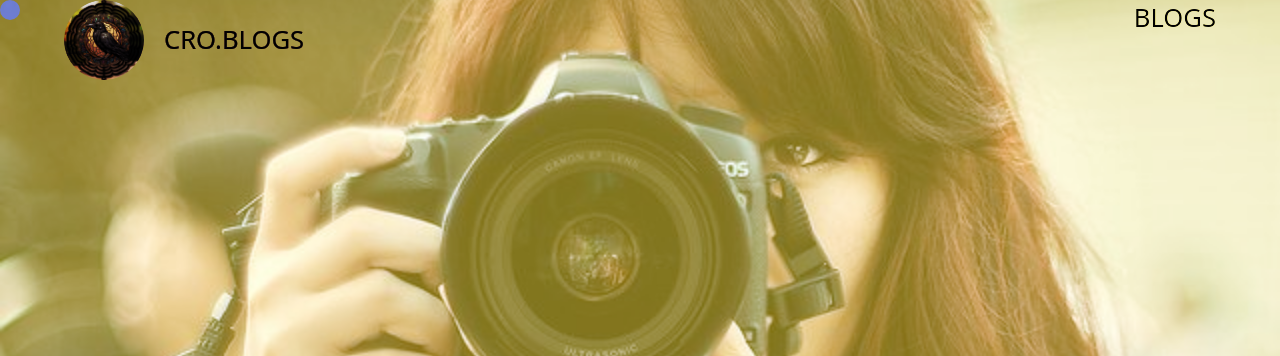
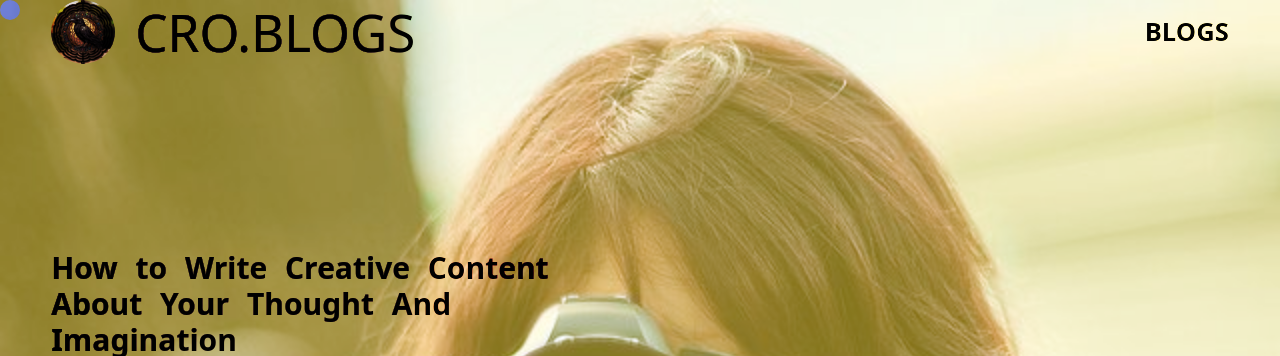
Before and after one commit to dev-Shivam999/Blog-App-Client, a React (Vite) app: page / in a window 1280 px wide. Shown: the top 356 px of the page. Built offline with nearby package versions, Linux system fonts and the light colour scheme.

Commit message:
make ui well

```diff
--- a/src/components/BlogCard.tsx
+++ b/src/components/BlogCard.tsx
@@ -33,7 +33,7 @@ const BlogCard = memo(({ authorName, BlogerId, type, authorPic, content, publish
                         {authorPic == "" ? title : title}
                     </h1>
                     {
-                        type !== "/Profile" && <div className='flex justify-center  w-full h-[50vh] '>
+                        type !== "/Profile" && <div className='flex justify-center  w-full h-[50vw] '>
                             <Img className='w-full  h-full rounded-lg ' st='100' val={avatar} />
 
                         </div>
--- a/src/components/FirstCard.tsx
+++ b/src/components/FirstCard.tsx
@@ -11,7 +11,7 @@ const FirstCard = ({ authorName, BlogerId, type, authorPic, content, publishedDa
         <div  className="flex flex-wrap-reverse justify-between gap-3 sm:flex-nowrap">
             <div className="w-full sm:w-[60%]" >
                 <Link to={`/blog/${id}`} className="  ">
-                     <Img val={avatar} className="rounded-lg h-[50vh]  w-full    " />
+                     <Img val={avatar} className="rounded-lg h-[50vw] sm:h-[50vh]  w-full    " />
                     <div className="my-2">
                         <Dat publishedDate={publishedDate} /> <span className="ms-2 uppercase">{authorName}</span>
                     </div>
--- a/src/components/MidNav.tsx
+++ b/src/components/MidNav.tsx
@@ -1,24 +1,40 @@
-import  { memo } from 'react';
+import { memo, useState } from 'react';
 import { Link } from 'react-router-dom';
 import Nav from './nav';
 import Nav2 from './Nav2';
 import Img from './Img';
-const MidNav = memo(({val,val2}:{val:string,val2:boolean}) => {
+import { FaEquals, FaX } from 'react-icons/fa6';
+const MidNav = memo(({ val, val2 }: { val: string, val2: boolean }) => {
 
 
+
+    const [show, setShow] = useState<boolean>(true)
     return (
         <>
+            <div className={`flex flex-wrap justify-between text-xl items-center`}>
                 <Nav2 />
-            {val2 ?
+                {val2 && window.innerWidth > 550 ?
                     <div className='flex gap-2 items-center'>
                         <Link to={'/create'} className=' bg-white text-black px-3 pb-1 flex justify-center items-center py-0 rounded-full'>
                             +
                         </Link>
                         <Link to={'/Profile'} className='w-[10vw] sm:w-[5vw] sm:h-[5vw] h-[10vw] rounded-full overflow-hidden text-center flex justify-center items-center bg-slate-700 text-white  '>
-                        <Img className='w-screen  rounded-lg sm:w-[22.5vw] sm:h-[25vw]  md:w-[10vw] md:h-[10vw]' val={val}/>
+                            <Img className='w-screen  rounded-lg sm:w-[22.5vw] sm:h-[25vw]  md:w-[10vw] md:h-[10vw]' val={val} />
 
                         </Link>
-            </div> : window.innerWidth > 500 ? <div className='flex gap-3 items-center'>
+                    </div> :
+                    val2 && window.innerWidth < 550 ?
+                        <div>
+
+                            {show ?
+                                <FaEquals onClick={() => setShow(false)} />
+                                :
+                                <FaX onClick={() => setShow(true)} />
+
+                            }
+
+                        </div>
+                        : !val2 && <div className='flex gap-3 items-center'>
                             {
                                 <>
                                     <Link className='text-xl ho text-center relative rounded-md ' to={'/signup'}>
@@ -28,7 +44,9 @@ const MidNav = memo(({val,val2}:{val:string,val2:boolean}) => {
 
                                 </>
                             }
-            </div>:<Nav val={val2} />}
+                        </div>}
+            </div>
+            <Nav show={show} val2={val} val={val2} />
         </>
     )
 });
--- a/src/components/Nav2.tsx
+++ b/src/components/Nav2.tsx
@@ -5,11 +5,13 @@ import Img from './Img';
 const Nav2 = () => {
     return (
         <>
-            <Link to={'/'} className=' '><h1 className=' flex  items-center  gap-5 text-[4vw] sm:text-[2vw]'>
-                <Img className='rounded-full w-20' val='/FIRST.png'/>
-                CRO.BLOGS</h1></Link>
-            <Link to={'/Blogs'}><h1 className='text-[4vw] sm:text-[2vw] text-end' >BLOGS</h1></Link>
-        </>
+            <Link to={'/'} className=' '>
+            <h1 className=' flex  items-center  gap-5 text-[8vw] mb-3 sm:mb-0  sm:text-[4vw]'>
+                <Img className='rounded-full w-[20vw] sm:w-[5vw]' val='/FIRST.png'/>
+                CRO.BLOGS</h1>
+                </Link>
+
+            </>
     );
 };
 
--- a/src/components/Pro.tsx
+++ b/src/components/Pro.tsx
@@ -1,5 +1,5 @@
-import  { memo, useEffect } from 'react';
-import {  useLocation, useNavigate, useParams } from 'react-router-dom';
+import { memo, useEffect, useState } from 'react';
+import { Link, useLocation, useNavigate, useParams } from 'react-router-dom';
 import Follow from './Follow';
 import BloggerInfo from './BlogerInfo';
 import EditsProfile from './EditsProfile';
@@ -13,8 +13,9 @@ import toast from 'react-hot-toast';
 import Img from './Img';
 import Nav2 from './Nav2';
 import { BookLoaderComponent } from './Loading';
+import { FaEquals, FaX } from 'react-icons/fa6';
 
-const Pro = memo(({show}:{show:true|false}) => {
+const Pro = memo(({ show }: { show: true | false }) => {
     const { id } = useParams()
     const lo = useLocation()
 
@@ -38,8 +39,8 @@ const Pro = memo(({show}:{show:true|false}) => {
 
                     dispatch(setLoading({ user: res.data.message.user, data: res.data.message.data, Loading: false }))
 
-               }else{
-                   if (res.data.message =='Not found') {
+                } else {
+                    if (res.data.message == 'Not found') {
                         toast.error(res.data.message, {
                             style: {
                                 border: '5px solid red',
@@ -48,7 +49,7 @@ const Pro = memo(({show}:{show:true|false}) => {
                         })
                         navigate('/Blogs')
                     }
-               else{
+                    else {
                         toast.error(res.data.message, {
                             style: {
                                 border: '5px solid red',
@@ -65,6 +66,8 @@ const Pro = memo(({show}:{show:true|false}) => {
         ).catch(err => console.log(err))
 
     }, [])
+
+    const [show2, setShow] = useState<boolean>(true)
     const { Loading, user } = useSelector((state: InitialState2) => state.c)
 
 
@@ -75,12 +78,42 @@ const Pro = memo(({show}:{show:true|false}) => {
 
     return (
         <div className='p-4'>
-            <div className='text-3xl font-bold grid  px-3  grid-cols-2 '>
 
-                <Nav2/>
+            <div className='flex justify-between items-center'>
+                <Nav2 />
+                <div className='justify-end'>
+
+                    {
+                        window.innerWidth > 550 ? <Link to={'/Blogs'}><h1 className='text-[4vw] sm:text-[2vw]  font-semibold text-end' >BLOGS</h1></Link>
+                            :
+                            show2 ?
+                                <FaEquals className='text-[8vw]  sm:text-[4vw]' onClick={() => setShow(false)} />
+                                :
+                                <FaX className='text-[8vw]  sm:text-[4vw]' onClick={() => setShow(true)} />
+
+                    }
+
                 </div>
+            </div>
+                    <  >
                         {
-                Loading ? <BookLoaderComponent/> :
+                            !show2 &&
+                            <ul className=''>
+
+                                <li>
+                                    <Link to={'/Blogs'}><h1 className='text-[4vw] sm:text-[2vw]  my-3 font-semibold text-end' >BLOGS</h1></Link>
+
+                                </li>
+
+
+
+                            </ul>
+
+                        }
+                    </>
+
+            {
+                Loading ? <BookLoaderComponent /> :
                     <>
                         <div className='p-3  '>
 
@@ -106,7 +139,7 @@ const Pro = memo(({show}:{show:true|false}) => {
                                 </div>
 
                                 {
-                                    show ? <EditsProfile />:<Fm />
+                                    show ? <EditsProfile /> : <Fm />
                                 }
 
 
@@ -124,7 +157,7 @@ const Pro = memo(({show}:{show:true|false}) => {
                             <div className='grid grid-cols-1 sm:grid-cols-2 '>
 
                                 {
-                                user?.blogs && user?.blogs && user?.blogs.map(blog => <BlogCard BlogerId={String(user.id)} authorName={user?.name} Like={blog.Likes}  authorPic={user?.img}  type={String(lo.pathname)} avatar={blog.avtar} content={blog.content} publishedDate={blog.created} title={blog.title} id={blog.id} img={blog.avtar} key={blog.id} />)
+                                    user?.blogs && user?.blogs && user?.blogs.map(blog => <BlogCard BlogerId={String(user.id)} authorName={user?.name} Like={blog.Likes} authorPic={user?.img} type={String(lo.pathname)} avatar={blog.avtar} content={blog.content} publishedDate={blog.created} title={blog.title} id={blog.id} img={blog.avtar} key={blog.id} />)
                                 }
                             </div>
 
--- a/src/components/Up.tsx
+++ b/src/components/Up.tsx
@@ -1,14 +1,50 @@
 
+import { FaEquals, FaX } from "react-icons/fa6";
 import Nav2 from "./Nav2";
+import { useState } from "react";
+import { Link } from "react-router-dom";
+
 
 const Up = () => {
+  const [show, setShow] = useState<boolean>(true)
   return (
     <div className="relative h-[80vh] w-full  ">
       <div className=" tt  absolute top-0 left-0   h-full w-full "></div>
-      <div
-        className="absolute top-0 grid grid-cols-2 left-0 px-16   mix-blend-hard-light  h-full w-full text-3xl"
+      <div className="absolute top-0    left-0 px-[4vw]   mix-blend-hard-light  h-full w-full text-3xl"
         style={{ backgroundColor: "rgb(253 247 147 / 47%)" }}>
-             <Nav2/>
+
+        <div className="flex  items-center justify-between">    <Nav2 />
+          <div>
+
+            {
+              window.innerWidth > 550 ? <Link to={'/Blogs'}><h1 className='text-[4vw] sm:text-[2vw]  font-semibold text-end' >BLOGS</h1></Link>
+:
+            show ?
+              <FaEquals onClick={() => setShow(false)} />
+              :
+              <FaX onClick={() => setShow(true)} />
+
+            }
+
+          </div>
+        </div>
+        <  >
+          {
+            !show &&
+            <ul className=''>
+
+              <li>
+                <Link to={'/Blogs'}><h1 className='text-[4vw] sm:text-[2vw]  font-semibold text-end' >BLOGS</h1></Link>
+
+              </li>
+
+
+
+            </ul>
+
+          }
+        </>
+
         <div className="w-full h-3/4  flex  items-center">
           <h2 className=" w-[500px] font-bold" style={{ wordSpacing: "10px" }}>
             How to Write Creative Content About Your Thought And Imagination
--- a/src/components/from.tsx
+++ b/src/components/from.tsx
@@ -114,14 +114,14 @@ const content = useRef<HTMLTextAreaElement | null>(null)
         }
     }
 return (
-    <form className='w-2/3 glass p-5  ' onSubmit={send}>
+    <form className='sm:w-2/3 w-11/12 glass sm:p-5  ' onSubmit={send}>
 
             <Setimg fo={or ? or : ""} im={im} />
 
         <div className='w-full  mx-auto'>
             <input type="text" placeholder='Enter the your blog title' ref={title ? title : ""} className='outline-none m-2 w-full rounded-md p-3 text-xl pls  bg-transparent font-bold font-mono' />
             <textarea name="" id="" cols={30} rows={10} ref={content ? content : ""} className='outline-none sr mx-2 rounded-md w-full p-3  bg-transparent pls ' spellCheck={false} placeholder='Enter the your blog story'></textarea>
-            <button className={`w-full transition-all ${push?"bg-yellow-300":"bg-green-500"} mx-2 rounded-md p-2 text-3xl text-white`}>{push?"Uploading":"Publish"}</button>
+            <button className={`w-11/12 mx-auto block my-4 transition-all ${push?"bg-yellow-300":"bg-green-500"}  rounded-md p-2 text-3xl text-white`}>{push?"Uploading":"Publish"}</button>
         </div>
     </form>
 );
--- a/src/components/nav.tsx
+++ b/src/components/nav.tsx
@@ -1,39 +1,45 @@
-import  { memo, useState } from 'react';
-import { FaEquals, FaX } from 'react-icons/fa6';
+import  { memo } from 'react';
 import { Link } from 'react-router-dom';
+import Img from './Img';
 
-const Nav = memo(({ val }:{val:boolean}) => {
+const Nav = memo(({ val,show,val2 }:{val:boolean,show:true|false,val2:string}) => {
 
 
-    const [show, setShow] = useState<boolean>(true)
 
     return (
-        <div  >{show ?
-            <FaEquals onClick={() => setShow(false)} />
-            :
-            <div className={`${!show ? "flex justify-end" : ""}`}>
-                <FaX onClick={() => setShow(true)} />
-            </div>}
+        <  >
             {
-                !show && <div className=' h-screen '>
-                    <ul>
+                !show &&
+                    <ul className='flex my-5 font-semibold items-center justify-between px-1 w-full'>
                         <li>
-                            <Link to={'/create'} className='bg-zinc-800 text-white px-3 pb-1 flex justify-center items-center py-0 rounded-full'>
+                            <Link to={'/create'} className='bg-zinc-800 w-max text-white px-3 pb-1 flex justify-center items-center py-0 rounded-full'>
                                 +
                             </Link>
                         </li>
                         <li>
+                            <Link to={'/Blogs'}><h1 className='text-[4vw] sm:text-[2vw] text-end' >BLOGS</h1></Link>
+
+                        </li>
+                        <li>
+                            {
+                                <Link to={'/Profile'} className='w-[10vw] sm:w-[5vw] sm:h-[5vw] h-[10vw] rounded-full overflow-hidden text-center flex justify-center items-center bg-slate-700 text-white  '>
+                                    <Img className='w-screen  rounded-lg sm:w-[22.5vw] sm:h-[25vw]  md:w-[10vw] md:h-[10vw]' val={val2} />
+
+                                </Link>
+                            }
+                        </li>
+
                             {
                                 val == null && <Link className='text-xl ho text-center ' to={'/signup'}>
 
                                     <div className='border-zinc-800   flex items-center   '>Sign UP/Login</div>
                                 </Link>
                             }
-                        </li>
+
                     </ul>
-                </div>
+
             }
-        </div>
+        </>
     );
 });
 
--- a/src/index.css
+++ b/src/index.css
@@ -18,7 +18,6 @@ body::-webkit-scrollbar-thumb {
   background-image: url("/one.jpg");
   background-size: cover;
   background-repeat: no-repeat;
-  background-position-y: -19vw;
 }
 
 .glass::-webkit-scrollbar {
--- a/src/pages/Blogs.tsx
+++ b/src/pages/Blogs.tsx
@@ -40,7 +40,7 @@ const Blogs = () => {
 
     return (
         <div className='p-4'>
-            <div className='text-3xl font-bold flex justify-between items-center '>
+            <div className=' '>
 
 
                         <MidNav val2={su} val={val} />
--- a/src/pages/Create.tsx
+++ b/src/pages/Create.tsx
@@ -1,17 +1,50 @@
 
-import { memo } from 'react';
+import { memo, useState } from 'react';
 import From from '../components/from';
 import Nav2 from '../components/Nav2';
+import { FaEquals, FaX } from 'react-icons/fa6';
+import { Link } from 'react-router-dom';
 
 const Create = memo(() => {
+    const [show2, setShow] = useState<boolean>(true)
 
 
 
     return (
 
-        <div className='h-screen overflow-hidden' style={{ backgroundImage: `url(/three.avif)`, backgroundRepeat: "no-repeat", backgroundSize: "cover", backgroundPosition: "center", opacity: "0.8", backgroundBlendMode: "color-burn" }}>
-            <div className='px-3 grid grid-cols-2 text-3xl font-bold'>  <Nav2 /></div>
+        <div className='min-h-screen ' style={{ backgroundImage: `url(/three.avif)`, backgroundRepeat: "no-repeat", backgroundSize: "cover", backgroundPosition: "center", opacity: "0.8", backgroundBlendMode: "color-burn" }}>
+            <div className='flex justify-between items-center'>
+                <Nav2 />
+                <div className='justify-end'>
 
+                    {
+                        window.innerWidth > 550 ? <Link to={'/Blogs'}><h1 className='text-[4vw] sm:text-[2vw]  font-semibold text-end' >BLOGS</h1></Link>
+                            :
+                            show2 ?
+                                <FaEquals className='text-[8vw]  sm:text-[4vw]' onClick={() => setShow(false)} />
+                                :
+                                <FaX className='text-[8vw]  sm:text-[4vw]' onClick={() => setShow(true)} />
+
+                    }
+
+                </div>
+            </div>
+            <  >
+                {
+                    !show2 &&
+                    <ul className=''>
+
+                        <li>
+                            <Link to={'/Blogs'}><h1 className='text-[4vw] sm:text-[2vw]  my-3 font-semibold text-end' >BLOGS</h1></Link>
+
+                        </li>
+
+
+
+                    </ul>
+
+                }
+            </>
             <div className='flex justify-center '>
                 <From />
             </div>
```
Lines whose indentation alone changed are shown as unchanged.
